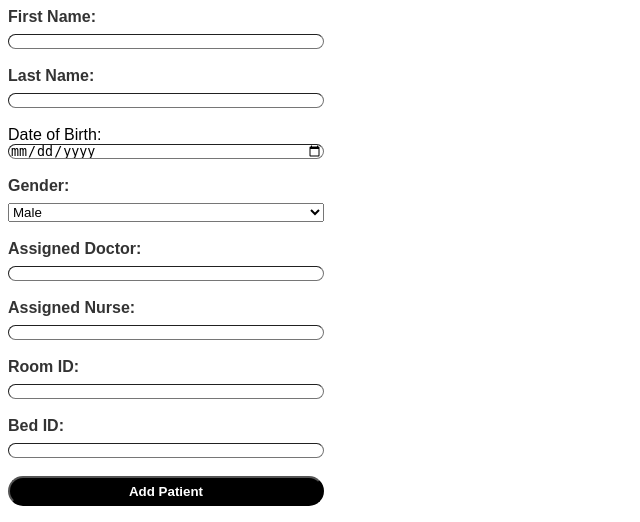
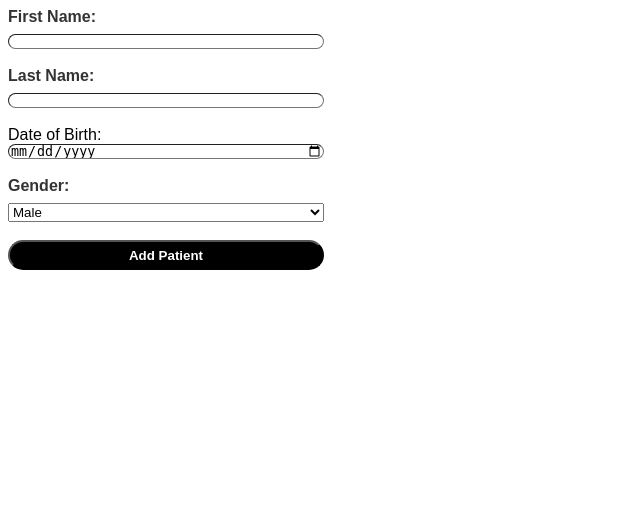
Before and after one commit to nusyba23/DBMS_Hospital-Management-System, a PHP site: page /website/addPatient.php in a window 1280 px wide. Shown: the part 398-920 px from the top of the page, without its empty margins (0-640 px from the left). After the commit the page ends 668 px from the top, so only its background shows below. Run offline with PHP 8.4, Linux system fonts and the light colour scheme; the visitor is signed in with stand-in values (Sample User, id 1).

Commit message:
addpatient updated

```diff
--- a/website/addPatient.php
+++ b/website/addPatient.php
@@ -47,17 +47,7 @@ if ($_SERVER["REQUEST_METHOD"] == "POST") {
             <option value="F" class="txt" >Female</option>
         </select><br>
 
-        <label for="doctor_id" class="txt">Assigned Doctor:</label>
-        <input type="number" class="text-input" name="doctor_id" required><br>
 
-        <label for="nurse_id" class="txt">Assigned Nurse:</label>
-        <input type="number" class="text-input" name="nurse_id" required><br>
-
-        <label for="room_id" class="txt">Room ID:</label>
-        <input type="number"  class="text-input" name="room_id" required><br>
-
-        <label for="bed_id" class="txt">Bed ID:</label>
-        <input type="number" class="text-input" name="bed_id" required><br>
 
         <button type="submit" class="register-button">Add Patient</button>
 
```
